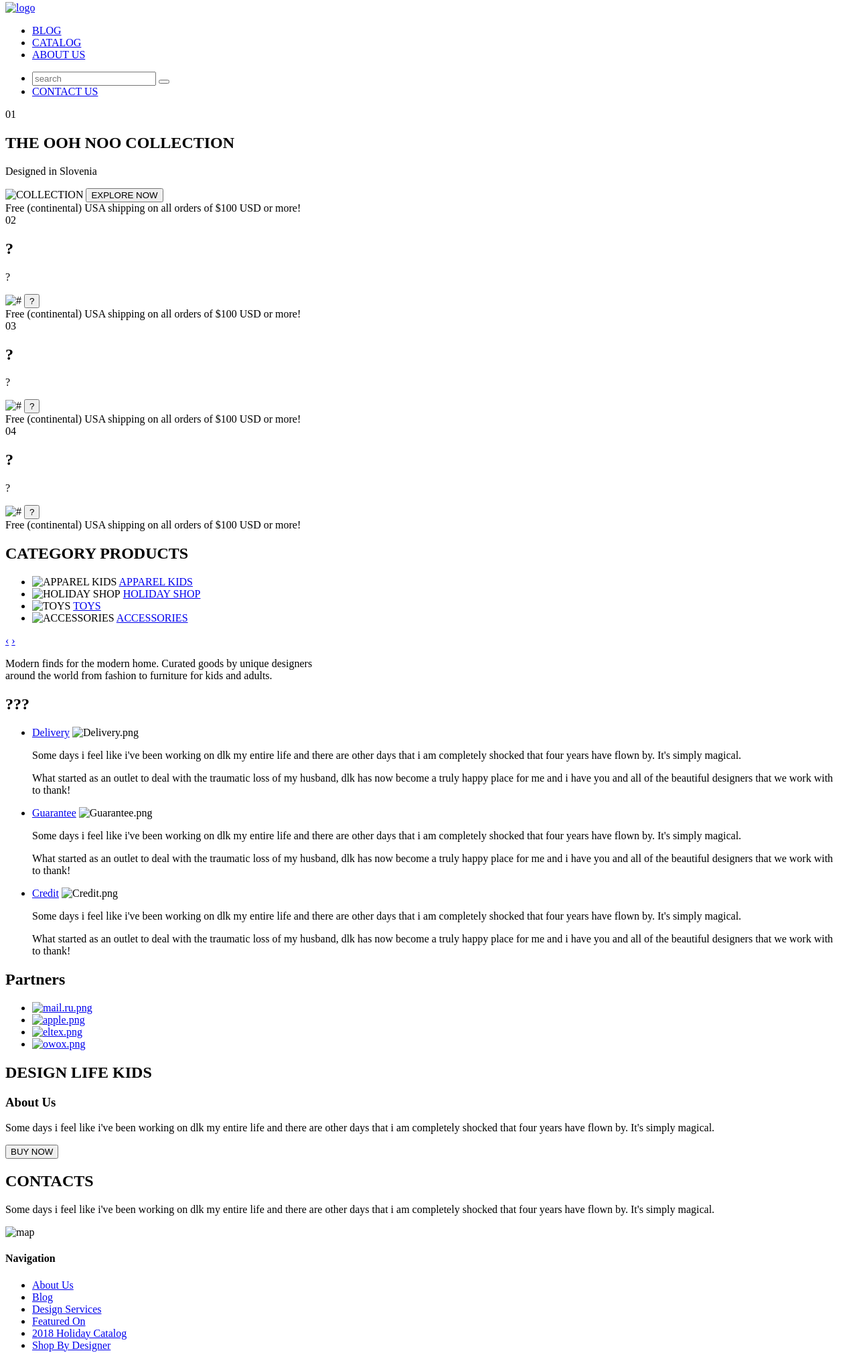
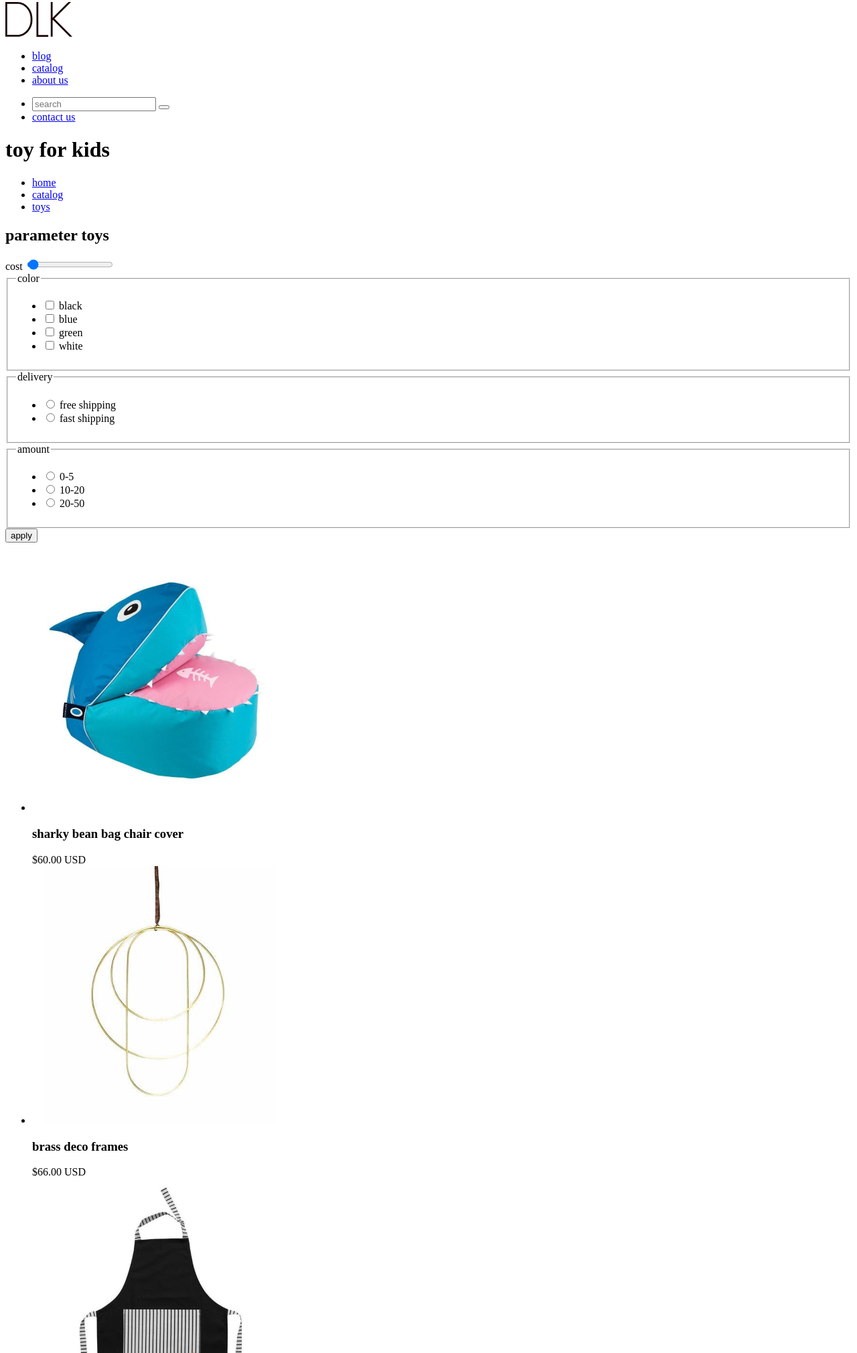
Before and after one commit to vishnyakovvv/ed-vishnyakov-vitali-1, a plain HTML site: page pages/toys/index.html in a window 1280 px wide. Shown: the part 5-2025 px from the top of the page at 67% size. Drawn offline with Linux system fonts and the light colour scheme.

Commit message:
дз готово

```diff
--- a/pages/toys/index.html
+++ b/pages/toys/index.html
@@ -1,260 +1,232 @@
 <!DOCTYPE html>
 <html lang="en">
+
 <head>
-    <meta charset="UTF-8" />
-    <meta name="viewport" content="width=device-width, initial-scale=1.0" />
-    <title>DLK</title>
+  <meta charset="UTF-8">
+  <meta name="viewport" content="width=device-width, initial-scale=1.0">
+  <title>DLK-Toys</title>
 </head>
 
 <body>
   <header class="header">
-      <a href="#">
-        <img class="header-logo" src="logo.png" alt="logo" />
+    <a href="/pages/home/index.html">
+      <img class="header-logo" src="/images/logo.svg" alt="logo">
     </a>
     <nav class="header-nav">
       <ul class="header-list">
-          <li><a class="header-nav-list" href="#">BLOG</a></li>
-          <li><a class="header-nav-list" href="#">CATALOG</a></li>
-          <li><a class="header-nav-list" href="#">ABOUT US</a></li>
+        <li><a class="header-list-item" href="/pages/blog/index.html">blog</a></li>
+        <li><a class="header-list-item" href="/pages/catalog/index.html">catalog</a></li>
+        <li><a class="header-list-item" href="#">about us</a></li>
       </ul>
     </nav>
     <ul class="header-list">
       <li>
         <div class="search">
           <form>
-              <input type="text" placeholder="search" />
+            <input type="text" placeholder="search">
             <button type="submit"></button>
           </form>
         </div>
       </li>
-        <li><a class="contact" href="#">CONTACT US</a></li>
+      <li><a class="contact" href="/pages/contact-us/index.html">contact us</a></li>
     </ul>
   </header>
   <main>
-      <!-- slideshow-container -->
-      <section class="slideshow-container">
-        <div class="mySlides-01">
-          <div class="mySlides-01-number">01</div>
-          <h1 class="mySlides-01-title">THE OOH NOO COLLECTION</h1>
-          <p class="mySlides-01-text">Designed in Slovenia</p>
-          <img src="img1.jpg" alt="COLLECTION" />
-          <button class="mySlides-01-button">EXPLORE NOW</button>
-          <div class="mySlides-01-bottomtext">
-            Free (continental) USA shipping on all orders of $100 USD or more!
-          </div>
-        </div>
-        <div class="mySlides-02">
-          <div class="mySlides-02-number">02</div>
-          <h1 class="mySlides-02-title">?</h1>
-          <p class="mySlides-02-text">?</p>
-          <img src="img2.jpg" alt="#" />
-          <button class="mySlides-02-button">?</button>
-          <div class="mySlides-02-bottomtext">
-            Free (continental) USA shipping on all orders of $100 USD or more!
-          </div>
-        </div>
-        <div class="mySlides-03">
-          <div class="mySlides-03-number">03</div>
-          <h1 class="mySlides-03-title">?</h1>
-          <p class="mySlides-03-text">?</p>
-          <img src="img3.jpg" alt="#" />
-          <button class="mySlides-03-button">?</button>
-          <div class="mySlides-03-bottomtext">
-            Free (continental) USA shipping on all orders of $100 USD or more!
-          </div>
-        </div>
-        <div class="mySlides-04">
-          <div class="mySlides-04-number">04</div>
-          <h1 class="mySlides-04-title">?</h1>
-          <p class="mySlides-04-text">?</p>
-          <img src="img4.jpg" alt="#" />
-          <button class="mySlides-04-button">?</button>
-          <div class="mySlides-04-bottomtext">
-            Free (continental) USA shipping on all orders of $100 USD or more!
-          </div>
-        </div>
-        <!-- the strips -->
-        <div class="strips">
-          <span class="strip" onclick="slide(1)"></span>
-          <span class="strip" onclick="slide(2)"></span>
-          <span class="strip" onclick="slide(3)"></span>
-          <span class="strip" onclick="slide(4)"></span>
-        </div>
-      </section>
-      <section class="category">
-        <h1 class="category-title">CATEGORY PRODUCTS</h1>
-        <ul class="category-list">
-          <li class="category-card">
-            <img src="APPAREL_KIDS.png" alt="APPAREL KIDS" />
-            <a class="category-card-product" href="#">APPAREL KIDS</a>
+    <h1 class="tittle">toy for kids</h1>
+    <ul class="breadcrumbs">
+      <li><a href="/pages/home/index.html">home</a></li>
+      <li><a href="/pages/catalog/index.html">catalog</a></li>
+      <li><a href="/pages/toys/index.html">toys</a></li>
+    </ul>
+    <section class="parameters">
+      <h2>parameter toys</h2>
+      <form class="parameters-form" action="/pages/toys/index.html">
+        <label class="parameter-cost">
+          cost
+          <input class="range-input" type="range" name="cost" min="0" max="500" value="10">
+          <!--тут не понял как прописать от 0 до 500-->
+        </label>
+        <fieldset class="checkbox-color">
+          <legend class="color-name">color</legend>
+          <ul>
+            <li>
+              <label class="color-list">
+                <input class="input-checkbox-color" name="colors" type="checkbox" value="black">
+                black
+              </label>
             </li>
-          <li class="category-card">
-            <img src="HOLIDAY_SHOP.png" alt="HOLIDAY SHOP" />
-            <a class="category-card-product" href="#">HOLIDAY SHOP</a>
+            <li>
+              <label class="color-list">
+                <input class="input-checkbox-color" name="colors" type="checkbox" value="blue">
+                blue
+              </label>
             </li>
-          <li class="category-card">
-            <img src="TOYS.png" alt="TOYS" />
-            <a class="category-card-product" href="#">TOYS</a>
+            <li>
+              <label class="color-list">
+                <input class="input-checkbox-color" name="colors" type="checkbox" value="green">
+                green
+              </label>
             </li>
-          <li class="category-card">
-            <img src="ACCESSORIES.png" alt="ACCESSORIES" />
-            <a class="category-card-product" href="#">ACCESSORIES</a>
+            <li>
+              <label class="color-list">
+                <input class="input-checkbox-color" name="colors" type="checkbox" value="white">
+                white
+              </label>
             </li>
           </ul>
-        <!--кнопки предыдущая, следующая-->
-        <a href="#" class="previous">&#8249;</a>
-        <a href="#" class="next">&#8250;</a>
-        <p class="category-card-text">
-          Modern finds for the modern home. Curated goods by unique designers<br />
-          around the world from fashion to furniture for kids and adults.
-        </p>
-      </section>
-      <section class="service">
-        <h1 class="servic-tittle">???</h1>
-        <!--не понял что тут нужно прописать-->
-        <ul class="service-menu">
-          <li class="service-list-Delivery">
-            <a href="#">Delivery</a>
-            <img src="Delivery.png" alt="Delivery.png" />
-            <div class="service-text-Delivery">
-              <p>
-                Some days i feel like i've been working on dlk my entire life
-                and there are other days that i am completely shocked that four
-                years have flown by. It's simply magical.
-              </p>
-              <p>
-                What started as an outlet to deal with the traumatic loss of my
-                husband, dlk has now become a truly happy place for me and i
-                have you and all of the beautiful designers that we work with
-                to thank!
-              </p>
-            </div>
+        </fieldset>
+        <fieldset class="radio-delivery">
+          <legend class="delivery-name">delivery</legend>
+          <ul>
+            <li>
+              <label class="delivery-list">
+                <input class="input-radio-delivery" name="delivery" type="radio" value="free_shipping">
+                free shipping
+              </label>
             </li>
-          <li class="service-list-Guarantee">
-            <a href="#">Guarantee</a>
-            <img src="Guarantee.png" alt="Guarantee.png" />
-            <div class="service-text-Guarantee">
-              <p>
-                Some days i feel like i've been working on dlk my entire life
-                and there are other days that i am completely shocked that four
-                years have flown by. It's simply magical.
-              </p>
-              <p>
-                What started as an outlet to deal with the traumatic loss of my
-                husband, dlk has now become a truly happy place for me and i
-                have you and all of the beautiful designers that we work with
-                to thank!
-              </p>
-            </div>
-          </li>
-          <li class="service-list-Credit">
-            <a href="#">Credit</a>
-            <img src="Credit.png" alt="Credit.png" />
-            <div class="service-text-Credit">
-              <p>
-                Some days i feel like i've been working on dlk my entire life
-                and there are other days that i am completely shocked that four
-                years have flown by. It's simply magical.
-              </p>
-              <p>
-                What started as an outlet to deal with the traumatic loss of my
-                husband, dlk has now become a truly happy place for me and i
-                have you and all of the beautiful designers that we work with
-                to thank!
-              </p>
-            </div>
+            <li>
+              <label class="delivery-list">
+                <input class="input-radio-delivery" name="delivery" type="radio" value="fast_shipping">
+                fast shipping
+              </label>
             </li>
           </ul>
-      </section>
-      <section class="partners">
-        <h2 class="hidden">Partners</h2>
+        </fieldset>
+        <fieldset class="radio-amount">
+          <legend class="amount-name">amount</legend>
           <ul>
             <li>
-            <a href="#"><img src="mail.ru.png" alt="mail.ru.png" /></a>
+              <label class="amount-list">
+                <input class="input-radio-amount" name="amount" type="radio" value="0-5">
+                0-5
+              </label>
             </li>
             <li>
-            <a href="#"><img src="apple.png" alt="apple.png" /></a>
+              <label class="amount-list">
+                <input class="input-radio-amount" name="amount" type="radio" value="10-20">
+                10-20
+              </label>
             </li>
             <li>
-            <a href="#"><img src="eltex.png" alt="eltex.png" /></a>
-          </li>
-          <li>
-            <a href="#"><img src="owox.png" alt="owox.png" /></a>
+              <label class="amount-list">
+                <input class="input-radio-amount" name="amount" type="radio" value="20-50">
+                20-50
+              </label>
             </li>
           </ul>
+        </fieldset>
+        <button type="submit">apply</button>
+      </form>
     </section>
-      <section class="design">
-        <h1 class="design-title">DESIGN LIFE KIDS</h1>
-        <h3 class="design-AboutUs">About Us</h3>
-        <p class="design-text">
-          Some days i feel like i've been working on dlk my entire life and
-          there are other days that i am completely shocked that four years have
-          flown by. It's simply magical.
-        </p>
-        <button class="design-button">BUY NOW</button>
-      </section>
-      <section class="contacts">
-        <h1 class="contacts-tittle">CONTACTS</h1>
-        <p class="contacts-text">
-          Some days i feel like i've been working on dlk my entire life and
-          there are other days that i am completely shocked that four years have
-          flown by. It's simply magical.
-        </p>
-        <img class="contacts-map" src="map.png" alt="map" />
+    <section class="products">
+      <ul class="products-list">
+        <li class="products-list-card">
+          <a class="products-card" href="#">
+            <img class="products-image" src="/images/sharky_bean.png" alt="sharky_bean.png"></a>
+          <h3 class="products-name">sharky bean bag chair cover</h3>
+          <span class="products-price">$60.00 USD</span>
+        </li>
+        <li class="products-list-card">
+          <a class="products-card" href="#">
+            <img class="products-image" src="/images/brass_deco.png" alt="brass_deco.png"></a>
+          <h3 class="products-name">brass deco frames</h3>
+          <span class="products-price">$66.00 USD</span>
+        </li>
+        <li class="products-list-card">
+          <a class="products-card" href="#">
+            <img class="products-image" src="/images/cibo_full.png" alt="cibo_full.png"></a>
+          <h3 class="products-name">cibo full apron</h3>
+          <span class="products-price">$60.00 USD</span>
+        </li>
+        <li class="products-list-card">
+          <a class="products-card" href="#">
+            <img class="products-image" src="/images/gatcha_gatcha.png" alt="gatcha_gatcha.png"></a>
+          <h3 class="products-name">gatcha gatcha gumball machine</h3>
+          <span class="products-price">$56.00 USD</span>
+        </li>
+        <li class="products-list-card">
+          <a class="products-card" href="#">
+            <img class="products-image" src="/images/christmas_advent.png" alt="christmas advent.png"></a>
+          <h3 class="products-name">christmas advent scented candle</h3>
+          <span class="products-price">$29.00 USD</span>
+        </li>
+        <li class="products-list-card">
+          <a class="products-card" href="#">
+            <img class="products-image" src="/images/tangle_spinning.png" alt="tangle_spinning.png"></a>
+          <h3 class="products-name">tangle spinning tea light</h3>
+          <span class="products-price">$56.00 USD</span>
+        </li>
+      </ul>
+      <div class="products-page">
+        <a href="#" class="previous">&#8249;</a>
+        <a href="#" class="page">1</a>
+        <a href="#" class="page">2</a>
+        <a href="#" class="page">3</a>
+        <a href="#" class="page">4</a>
+        <a href="#" class="next">&#8250;</a>
+      </div>
     </section>
   </main>
   <footer class="footer">
     <section class="footer-nav">
-        <h4 class="footer-nav-tittle">Navigation</h4>
+      <h4 class="footer-nav-tittle">navigation</h4>
       <ul class="footer-nav-list">
-          <li><a href="#">About Us</a></li>
-          <li><a href="#">Blog</a></li>
-          <li><a href="#">Design Services</a></li>
-          <li><a href="#">Featured On</a></li>
-          <li><a href="#">2018 Holiday Catalog</a></li>
-          <li><a href="#">Shop By Designer</a></li>
+        <li><a href="#">about us</a></li>
+        <li><a href="#">blog</a></li>
+        <li><a href="#">design services</a></li>
+        <li><a href="#">featured on</a></li>
+        <li><a href="#">2018 holiday catalog</a></li>
+        <li><a href="#">shop by designer</a></li>
       </ul>
     </section>
     <section class="customer">
-        <h4 class="footer-customer-tittle">Customer Information</h4>
+      <h4 class="footer-customer-tittle">customer information</h4>
       <ul class="footer-customer-list">
-          <li><a href="#">Contact Us</a></li>
-          <li><a href="#">Sale Exclusions</a></li>
-          <li><a href="#">Shipping & Returns</a></li>
-          <li><a href="#">Terms & Conditions</a></li>
-          <li><a href="#">Privacy Policy</a></li>
-          <li><a href="#">Search</a></li>
+        <li><a href="#">contact us</a></li>
+        <li><a href="#">sale exclusions</a></li>
+        <li><a href="#">shipping & returns</a></li>
+        <li><a href="#">terms & conditions</a></li>
+        <li><a href="#">privacy policy</a></li>
+        <li><a href="#">search</a></li>
       </ul>
     </section>
     <section class="connect">
-        <h4 class="footer-connect-tittle">Connect</h4>
-        <div class="submit_group">
-          <input type="text" placeholder="e-mail" value="" name="asd_email" />
-          <input
-            type="submit"
-            value="JOIN"
-            id="asd_subscribe_submit"
-            name="asd_submit"
-          />
+      <h4 class="footer-connect-tittle">connect</h4>
+      <div class="footer-connect-email">
+        <form action="/pages/home/index.html" class="footer-connect-form">
+          <input class="connect-email" placeholder="e-mail" type="email" name="email">
+          <button class="connect-button">join</button>
+        </form>
       </div>
       <ul class="connect-networks">
-          <li><a href="#">facebook</a></li>
-          <li><a href="#">twitter</a></li>
-          <li><a href="#">pinterest</a></li>
-          <li><a href="#">instagram</a></li>
+        <li>
+          <a href="#"><img src="/images/soc_facebook.svg" alt="facebook"></a>
+        </li>
+        <li>
+          <a href="#"><img src="/images/soc_twitter.svg" alt="twitter"></a>
+        </li>
+        <li>
+          <a href="#"><img src="/images/soc_pinterest.svg" alt="pinterest"></a>
+        </li>
+        <li>
+          <a href="#"><img src="/images/soc_instagram.svg" alt="instagram"></a>
+        </li>
       </ul>
     </section>
     <div class="info">
       <ul class="info-list">
-          <li class="info-list-CompanyRating">Company Rating</li>
-          <li class="info-list-Copyright">
-            Copyright © 2018 Dlk • Design Life Kids
+        <li class="info-list-companyRating">company rating
+          <div class="stars"></div>
         </li>
-          <li class="info-list-WebDesign">
-            Web Design — Direct Line Development
+        <li class="info-list-copyright">
+          copyright © 2018 dlk • design life kids
+        </li>
+        <li class="info-list-webdesign">
+          web design — direct line development
         </li>
       </ul>
     </div>
   </footer>
 </body>
+
 </html>
```
Lines whose indentation alone changed are shown as unchanged.
